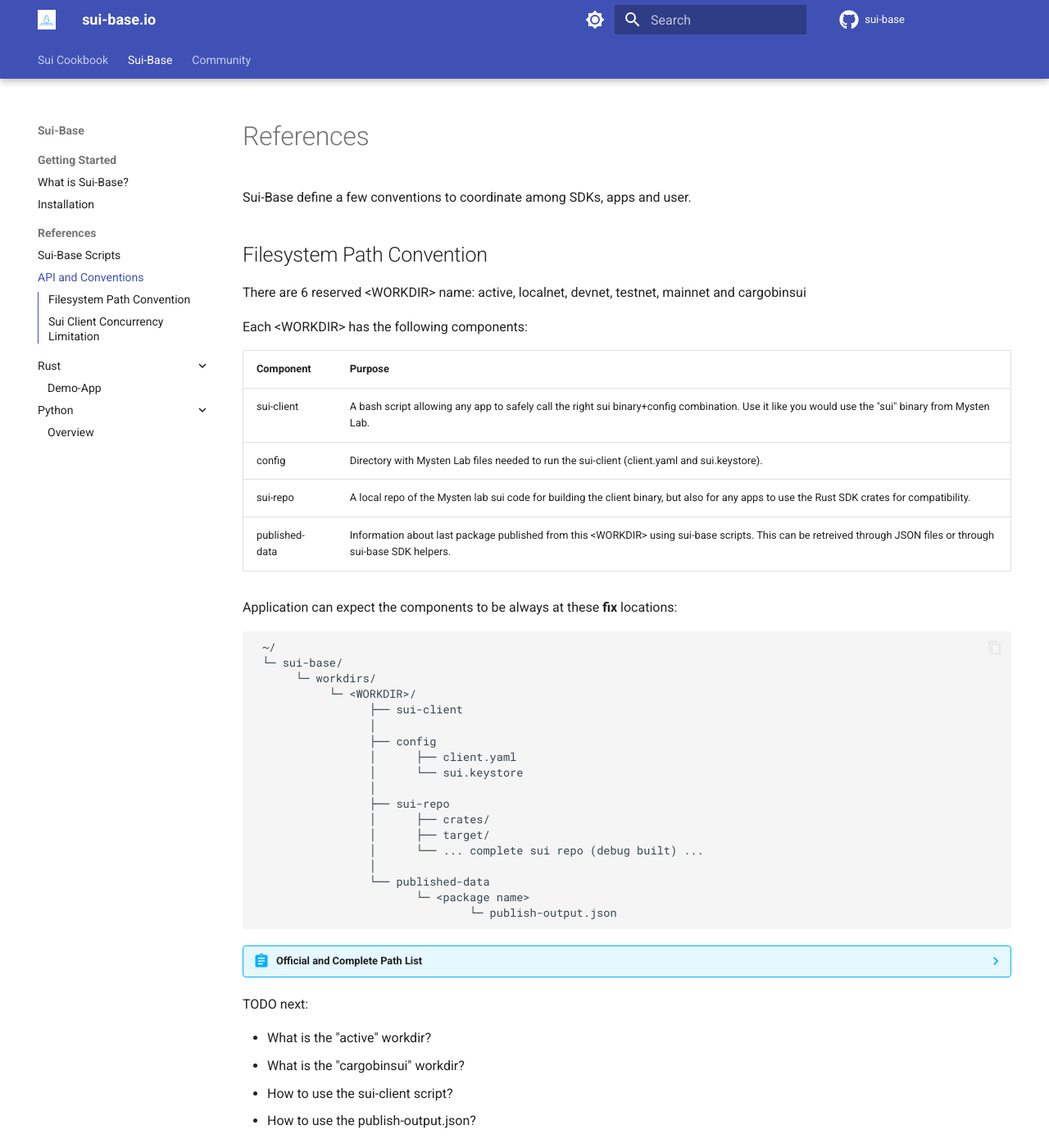
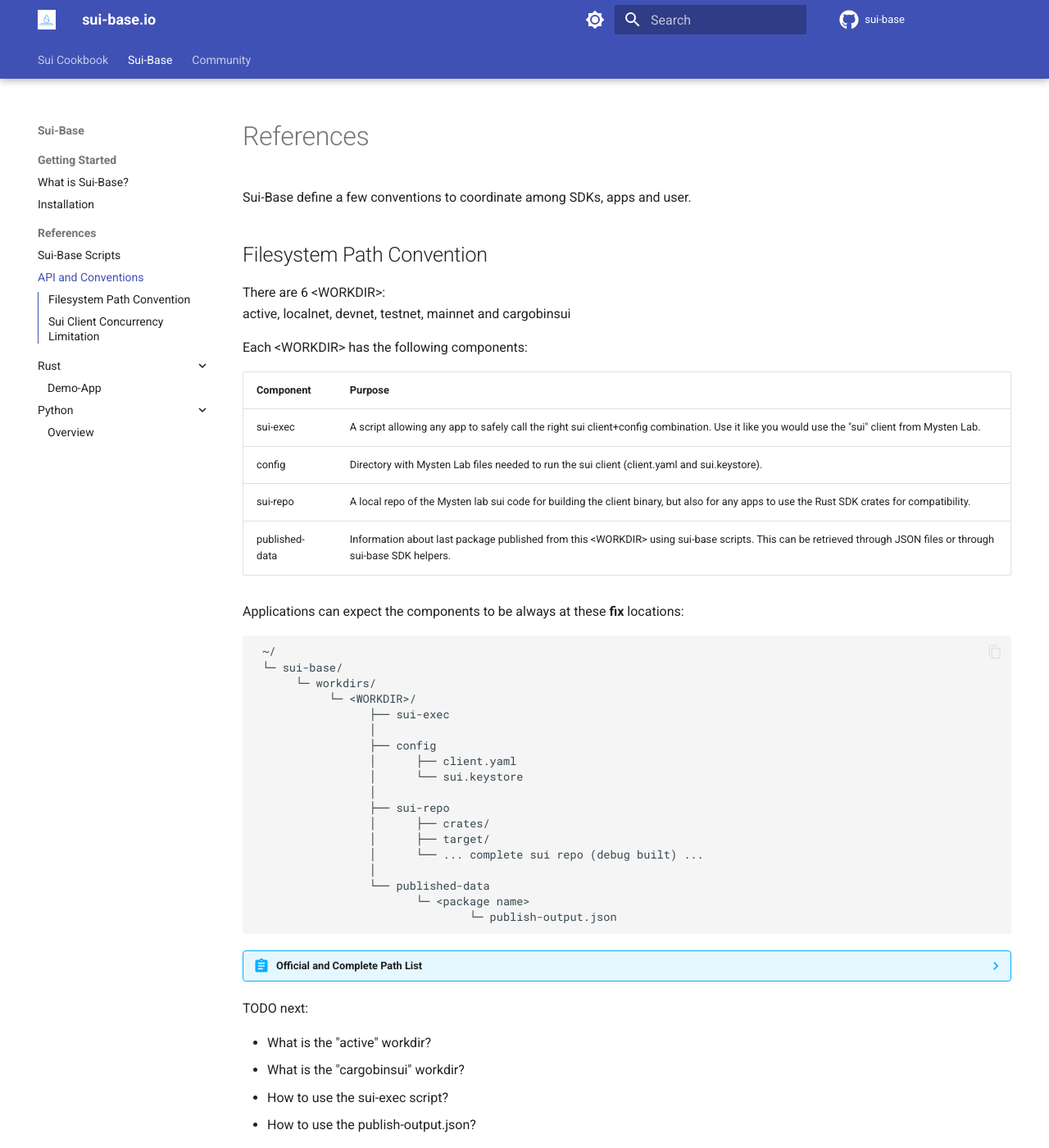
Before and after one commit to lc19997/sui-chain-base, an MkDocs documentation site: the page built from docs/website/references.md, in a window 1280 px wide and 1400 px high. Shown: the whole window at 82% size. Built offline with MkDocs 1.6.1 and Material for MkDocs 9.7.7, drawn with Linux system fonts in a browser that asks for light colours; comment, search, counter and statistics services are not loaded; some of the changed text lies outside the part shown.

Commit message:
(#3) Add sui-exec workdir abstraction. WIP for cargobinsui

````diff
--- a/docs/website/references.md
+++ b/docs/website/references.md
@@ -8,24 +8,24 @@
 
 ## Filesystem Path Convention
 
-There are 6 reserved <WORKDIR\> name: active, localnet, devnet, testnet, mainnet and cargobinsui
+There are 6 <WORKDIR\>:<br> active, localnet, devnet, testnet, mainnet and cargobinsui
 
 Each <WORKDIR\> has the following components:
 
 | Component      | Purpose                                                                                                                                                         |
 | -------------- | --------------------------------------------------------------------------------------------------------------------------------------------------------------- |
-| sui-client     | A bash script allowing any app to safely call the right sui binary+config combination. Use it like you would use the "sui" binary from Mysten Lab.              |
-| config         | Directory with Mysten Lab files needed to run the sui-client (client.yaml and sui.keystore).                                                                    |
+| sui-exec       | A script allowing any app to safely call the right sui client+config combination. Use it like you would use the "sui" client from Mysten Lab.                   |
+| config         | Directory with Mysten Lab files needed to run the sui client (client.yaml and sui.keystore).                                                                    |
 | sui-repo       | A local repo of the Mysten lab sui code for building the client binary, but also for any apps to use the Rust SDK crates for compatibility.                     |
-| published-data | Information about last package published from this <WORKDIR\> using sui-base scripts. This can be retreived through JSON files or through sui-base SDK helpers. |
+| published-data | Information about last package published from this <WORKDIR\> using sui-base scripts. This can be retrieved through JSON files or through sui-base SDK helpers. |
 
-Application can expect the components to be always at these **fix** locations:
+Applications can expect the components to be always at these **fix** locations:
 ```
  ~/
  └─ sui-base/
       └─ workdirs/
            └─ <WORKDIR>/
-                 ├── sui-client
+                 ├── sui-exec
                  │
                  ├── config
                  │      ├── client.yaml
@@ -41,19 +41,19 @@
                                 └─ publish-output.json
 ```
 ??? abstract "Official and Complete Path List"
-    ~/sui-base/workdirs/<WORKDIR\>/sui-client<br>
+    ~/sui-base/workdirs/<WORKDIR\>/sui-exec<br>
     ~/sui-base/workdirs/<WORKDIR\>/config/client.yaml<br>
     ~/sui-base/workdirs/<WORKDIR\>/config/sui.keystore<br>
     ~/sui-base/workdirs/<WORKDIR\>/sui-repo/<br>
-    ~/sui-base/workdirs/<WORKDIR\>/published-data/<package name\>/publish-output.json<br>
+    ~/sui-base/workdirs/<WORKDIR\>/published-data/<PACKAGE_NAME\>/publish-output.json<br>
 
 
 TODO next:
 
 - What is the "active" workdir?
 - What is the "cargobinsui" workdir?
-- How to use the sui-client script?
+- How to use the sui-exec script?
 - How to use the publish-output.json?
 
 ## Sui Client Concurrency Limitation
-Explain architecture limitation related to active-address, active-end, switch and such...
+Explain architecture limitation related to active-address, active-env, switch and such...
````
Also changed, not shown: 6 other files.
